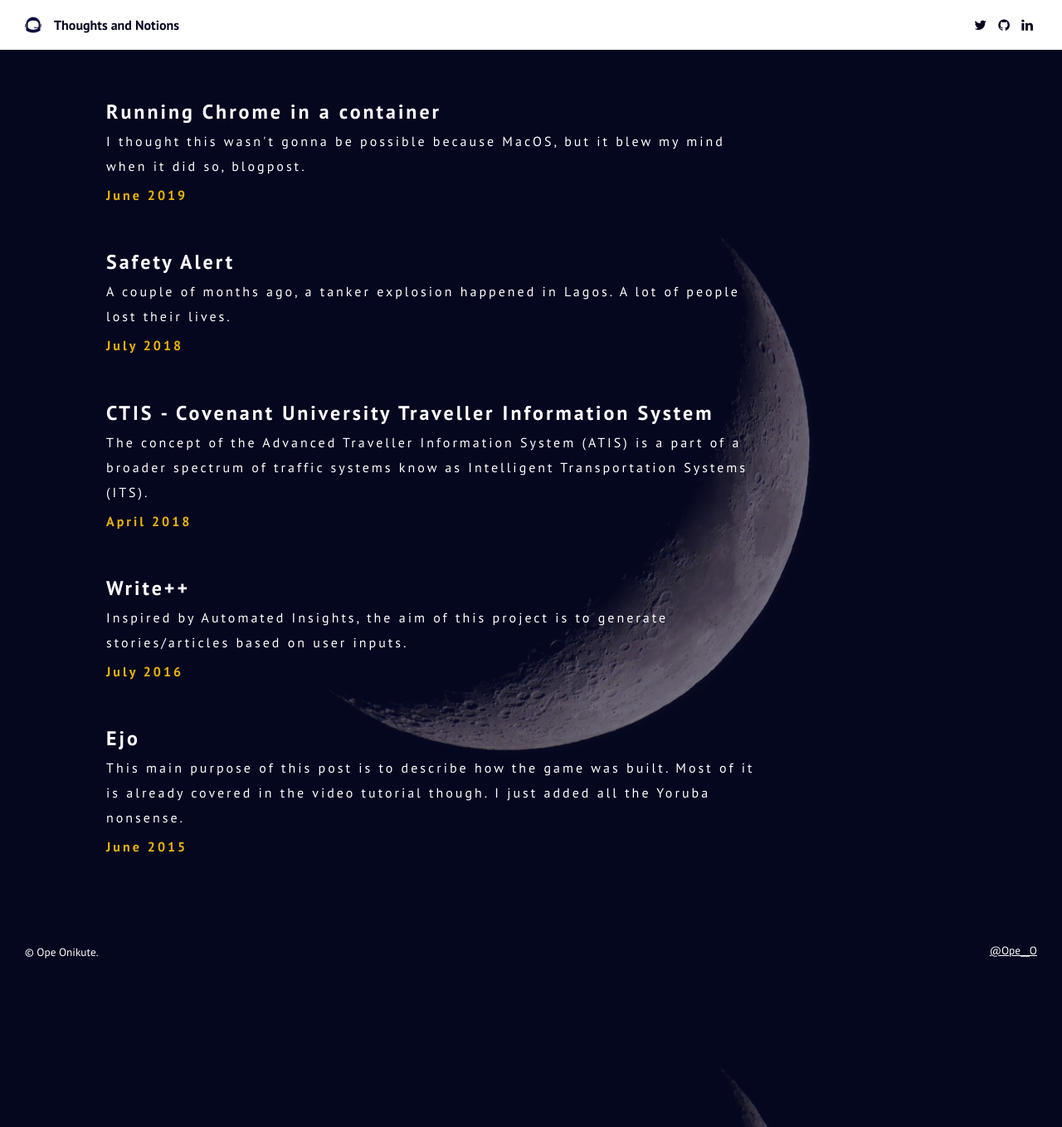
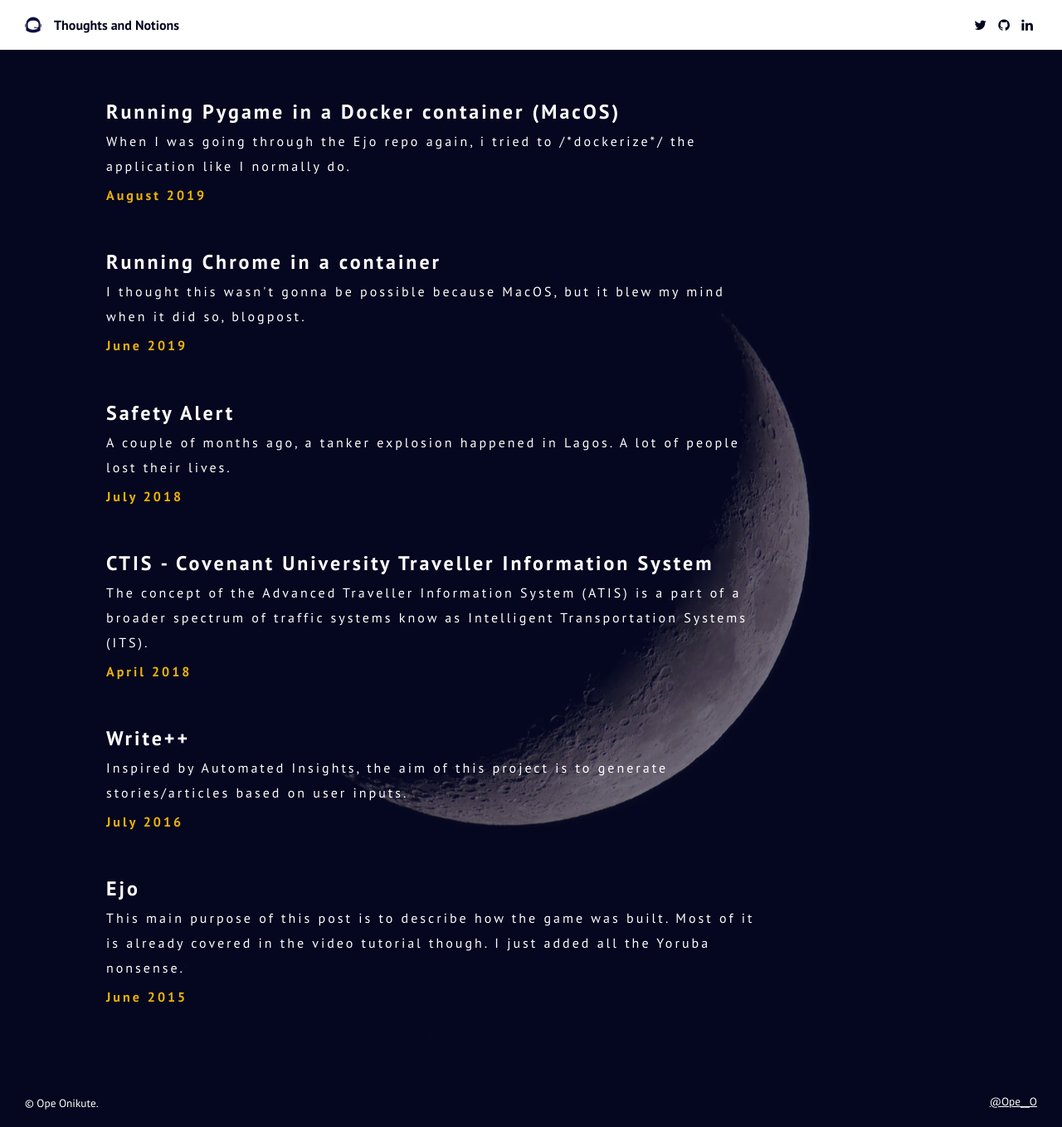
Before and after one commit to OpeOnikute/opeonikute.github.io, a Jekyll site: the page built from blog.html, in a window 1280 px wide. Shown: the whole page at 83% size. Built offline with Jekyll 4.4.1, drawn with Linux system fonts in a browser that asks for light colours; some of the changed lines change nothing that is shown.

Commit message:
feat: add post on running pygame in a container

```diff
--- a/_data/posts.yml
+++ b/_data/posts.yml
@@ -1,3 +1,7 @@
+- title: Running Pygame in a Docker container (MacOS)
+  link: Running-Pygame-in-a-Docker-container-MacOS
+  date: August 2019
+  synopsis: When I was going through the Ejo repo again, i tried to /*dockerize*/ the application like I normally do.
 - title: Running Chrome in a container
   link: running-chrome-in-a-container
   date: June 2019
--- /dev/null
+++ b/posts/Running-Pygame-in-a-Docker-container-MacOS.md
@@ -0,0 +1,134 @@
+---
+layout: post
+title: Running Pygame in a Docker container (MacOS)
+sub_title:
+date: August 2019
+featured_image: https://opeonikute.dev//media/Screen_Shot_2019-05-31_at_09-548f6c6f-d375-44d3-b794-845e5e2a0041.23.51.png
+synopsis: When I was going through the Ejo repo again, i tried to *dockerize* the application like I normally do.
+image-theme: dark
+---
+
+When I was going through the Ejo repo again, i tried to *dockerize* the application like I normally do. But since the app is running Pygame, it presented a different sort of challenge than *dockerizing* a web server app (WSA), since it’s essentially a GUI application.
+
+I decided to give it a try since early Google results seemed like it was hard, but possible. Turns out I should’ve just stuck to providing a virtual env config and moving on, but the learning experience was worth it.
+
+My machine is a MacBook running Darwin.
+
+### XQuartz
+
+If you are running a *WSA*, all you need to do is expose ports to your host machine. But for a GUI app, you need to give the container access to your video graphics driver so it can, in simple terms, share it’s screen with the host.
+
+To do this on my machine, I had to install XQuartz and set the `DISPLAY` environment variable, which is <host-ip:0>.  [This post](https://sourabhbajaj.com/blog/2017/02/07/gui-applications-docker-mac/) contains more in-depth explanation of how to get this done on a Mac.
+
+Since you can't set host directories for volumes in a Dockerfile, I had to use a compose file.
+
+    version: '3'
+
+    services:
+      app:
+        build: .
+        environment:
+          DISPLAY: 172.20.10.13:0
+        volumes:
+          - /tmp/.X11-unix:/tmp/.X11-unix
+          - .:/usr/src/app
+
+### Attempt #1 - Python27 install
+
+    FROM python:2.7
+
+    RUN apt-get update && apt-get install -y python-dev python-setuptools
+
+    WORKDIR /usr/src/app
+    COPY requirements.txt ./
+    RUN pip install -r requirements.txt
+    COPY . .
+
+    CMD ["python", "main.py"]
+
+The base image for Python 2.7 is a debian image, so we know we're working with a Linux distribution. The result? Doesn’t work at all because Pygame has no video driver set.
+
+![](/media/Screen_Shot_2019-05-31_at_09-548f6c6f-d375-44d3-b794-845e5e2a0041.23.51.png)
+
+### Attempt #2 - Python 27 install with x11 as Pygame driver
+
+I found [this example](http://www.karoltomala.com/blog/?p=679), that tries explicitly set the video driver for Pygame, which in our case should be x11 since we're trying to use xhost.
+
+    drivers = ['x11', 'directfb', 'fbcon', 'svgalib']
+
+    found = False
+    for driver in drivers:
+        if not os.getenv('SDL_VIDEODRIVER'):
+            os.environ['SDL_VIDEODRIVER'] = driver
+        try:
+            pygame.display.init()
+        except pygame.error:
+            print 'Driver: {0} failed.'.format(driver)
+            continue
+        found = True
+        break
+
+    if not found:
+       raise Exception('No suitable video driver found!')
+
+Doesn't work because Pygame doesn’t recognise x11 or any of the others as a video driver. Starting to think this was an issue with the version of Python I was using, I decided to try Python3.
+
+### Attempt #3 - Python3 install with x11 Pygame driver
+
+Cant get python 3 to work with Pygame 1.9.2. Had to upgrade to Pygame 1.9.5 to get the install to work.
+
+After install, Pygame still complains that no video driver is found.
+
+### Attempt #4 - Python3 install with x11 Pygame driver and libsdl driver
+
+I found all these libsdl packages in a docker file for another app supposedly running Pygame in a container and added them to the python3 install.
+
+    FROM python:3
+
+    WORKDIR /usr/src/app
+
+    RUN apt-get update && apt-get install -y \
+        python3-dev -y \
+        python3-setuptools -y \
+        python3-numpy -y \
+        python3-opengl -y  \
+        libsdl-image1.2-dev -y \
+        libsdl-mixer1.2-dev -y \
+        libsdl-ttf2.0-dev -y \
+        libsmpeg-dev -y \
+        libsdl1.2-dev -y \
+        libportmidi-dev -y \
+        libswscale-dev -y \
+        libavformat-dev -y \
+        libavcodec-dev -y \
+        libtiff5-dev -y \
+        libx11-6 -y \
+        libx11-dev -y \
+        fluid-soundfont-gm -y \
+        timgm6mb-soundfont -y \
+        xfonts-base -y \
+        xfonts-100dpi -y \
+        xfonts-75dpi -y \
+        xfonts-cyrillic -y \
+        fontconfig -y \
+        fonts-freefont-ttf -y \
+        libfreetype6-dev -y
+
+    COPY requirements.txt .
+    RUN pip install -r requirements.txt
+    COPY . .
+
+    CMD ["python", "main.py"]
+
+Result? Same error.
+
+### Conclusion? Don't run in a container.
+
+The methods above should work on a Unix distribution like Ubuntu, but because of the limitations MacOS places on accessing hardware drivers, it's best to just install Python on your OSX machine and install pygame.
+
+It's as simple as `pip install pygame` and `python main.py` or what your file name is.
+
+**Please note:**
+
+- The issue with running Pygame in a container on MacOS are Pygame specific. You can display x11 windows from containers on MacOS. [My post on running Chrome in a container](https://opeonikute.dev/posts/running-chrome-in-a-container) has a great example of this.
+- If you read this and decide to give it a try and get it to work, please shoot me an email at [opeyemionikute@yahoo.com](mailto:opeyemionikute@yahoo.com).
```
Also changed, not shown: media/Screen_Shot_2019-05-31_at_09-548f6c6f-d375-44d3-b794-845e5e2a0041.23.51.png (added).
